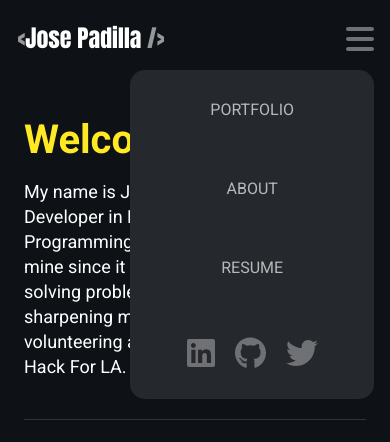
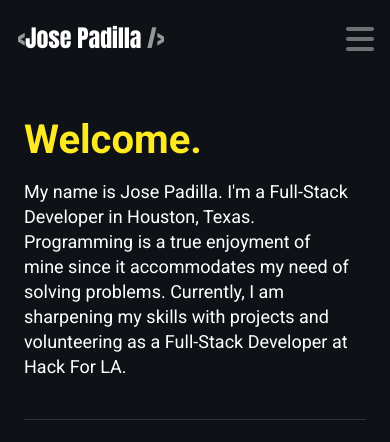
Before and after one commit to JpadillaCoding/Personal-Website, a Next.js app: page / in a window 390 px wide. Shown: the top 442 px of the page. Built offline with nearby package versions, Linux system fonts and the light colour scheme.

Commit message:
feat: modal toggle working

```diff
--- a/app/components/navigation/Navigation.tsx
+++ b/app/components/navigation/Navigation.tsx
@@ -13,13 +13,17 @@ import "@fortawesome/fontawesome-svg-core/styles.css";
 import { faBars } from "@fortawesome/free-solid-svg-icons";
 
 const Navigation = () => {
-  const [iconColor, setIconColor] = useState("#6f7174")
+  const [iconColor, setIconColor] = useState<string>("#6f7174")
+  const [toggleModal, setToggleModal] = useState<string>("none")
   function toggleColor() {
+    const navBarModal = document.getElementById("nav_wrapper")
     if (iconColor == "#6f7174") {
       setIconColor("#ffffff")
+      setToggleModal("flex")
     }
     else {
       setIconColor("#6f7174")
+      setToggleModal("none")
     }
   }
   return (
@@ -40,7 +44,7 @@ const Navigation = () => {
           className={styles.bars}
           onClick={toggleColor}
         />
-        <div className={styles.nav_items_wrapper}>
+        <div className={styles.nav_items_wrapper} style={{display:toggleModal}}>
           <div className={styles.nav_left_items_wrapper}>
             <Link href="/portfolio" className={styles.nav_links_left}>
               PORTFOLIO
--- a/app/components/navigation/page.module.css
+++ b/app/components/navigation/page.module.css
@@ -33,10 +33,6 @@
 .bars {
   display: none;
 }
-.bars:hover {
-  color: #ffffff;
-  cursor: pointer;
-}
 
 @media (max-width: 750px) {
   .nav_wrapper {
@@ -48,8 +44,11 @@
   .bars{
     display: flex;
   }
+  .bars:hover {
+    color: #ffffff;
+    cursor: pointer;
+  }
     .nav_items_wrapper {
-      display: flex; /* remove flex */
       position: absolute;
       flex-direction: column;
       right: 16px;
```
Lines whose indentation alone changed are shown as unchanged.
